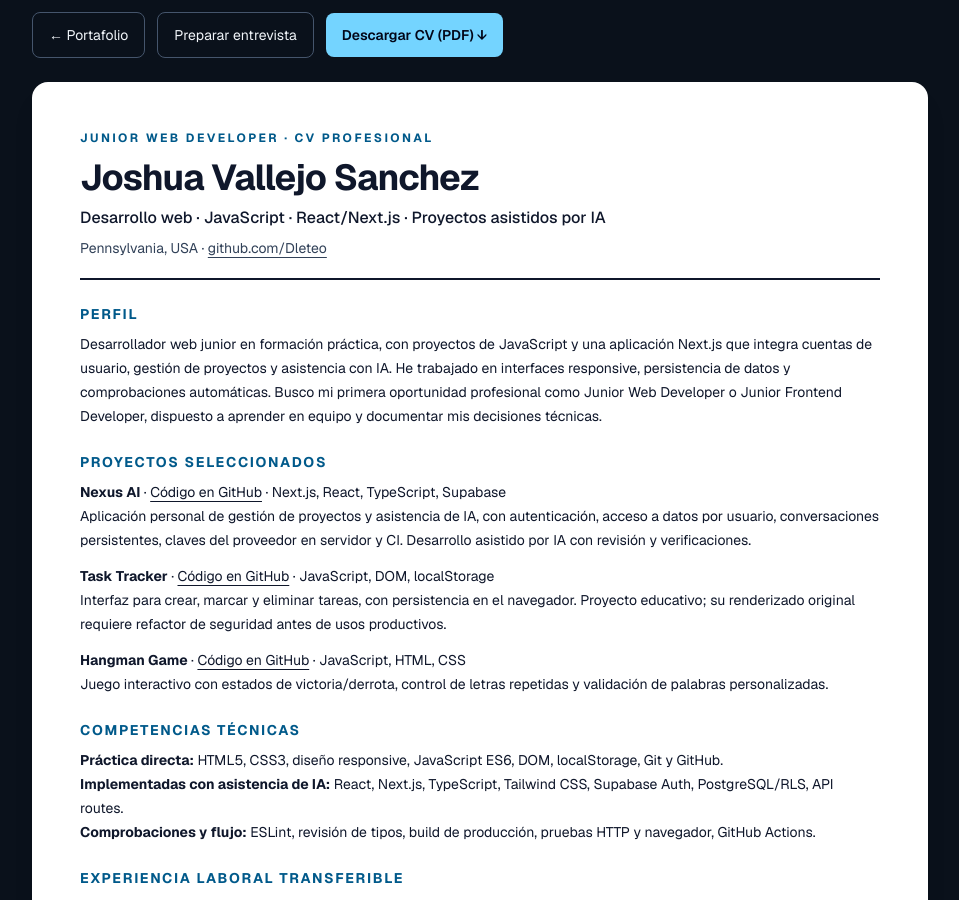
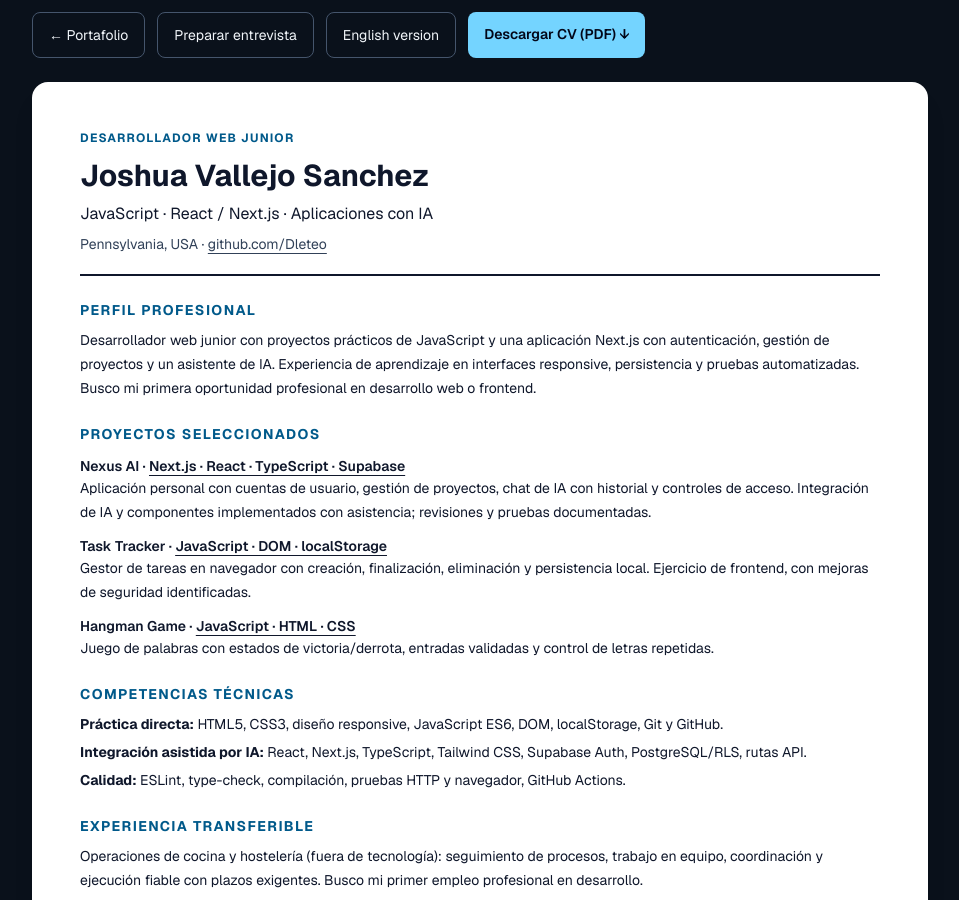
Before and after one commit to Dleteo/Nexus-AI, a Next.js app: page /resume in a window 1280 px wide. Shown: the part 20-920 px from the top of the page, without its empty margins (160-1119 px from the left). Built offline with nearby package versions, Linux system fonts and the light colour scheme.

Commit message:
feat(resume): bilingual CV web views share content with PDF endpoint

```diff
--- a/app/resume/page.tsx
+++ b/app/resume/page.tsx
@@ -1,46 +1,32 @@
 import type { Metadata } from "next";
 import Link from "next/link";
+import { certifications,totalTrainingHours } from "../../data/certifications";
 import { professionalProfile as profile } from "../../data/profile";
-import { certifications, totalTrainingHours } from "../../data/certifications";
+import { resumeCopy, type ResumeLang } from "../../data/resume-copy";
 
-export const metadata: Metadata = {
- title: "Joshua Vallejo Sanchez | Junior Web Developer CV",
- description: "Professional junior web developer résumé with real projects, skills, transferable experience and documented training.",
-};
-const heading="mt-6 text-sm font-bold uppercase tracking-[0.12em] text-sky-800 print:text-black";
-export default function ResumePage() {
- return <main className="min-h-screen bg-[#0a111b] px-4 py-8 text-slate-100 print:min-h-0 print:bg-white print:p-0 print:text-black">
-  <div className="mx-auto max-w-4xl">
-   <nav aria-label="Acciones del currículum" className="mb-6 flex flex-wrap items-center gap-3 print:hidden">
-    <Link className="rounded-lg border border-slate-600 px-4 py-3 text-sm hover:border-sky-400" href="/">← Portafolio</Link>
-    <Link className="rounded-lg border border-slate-600 px-4 py-3 text-sm hover:border-sky-400" href="/interview">Preparar entrevista</Link>
-    <button className="rounded-lg bg-sky-300 px-4 py-3 text-sm font-semibold text-slate-950" type="button" onClick={undefined} hidden aria-hidden="true">Imprimir</button>
-    <a className="rounded-lg bg-sky-300 px-4 py-3 text-sm font-semibold text-slate-950" href="/Joshua-Vallejo-Sanchez-Resume.pdf" download>Descargar CV (PDF) ↓</a>
-   </nav>
-   <article id="resume-print-sheet" className="rounded-2xl bg-white px-6 py-9 text-slate-900 shadow-xl sm:px-12 sm:py-12 print:rounded-none print:px-0 print:py-0 print:shadow-none">
-    <header className="border-b-2 border-slate-900 pb-5">
-     <p className="text-xs font-bold uppercase tracking-[0.2em] text-sky-800">Junior Web Developer · CV profesional</p>
-     <h1 className="mt-3 text-3xl font-bold tracking-tight sm:text-4xl">{profile.name}</h1>
-     <p className="mt-2 text-base font-medium">Desarrollo web · JavaScript · React/Next.js · Proyectos asistidos por IA</p>
-     <p className="mt-2 text-sm text-slate-700">{profile.location} · <a className="underline" href={profile.github}>github.com/Dleteo</a></p>
-    </header>
-    <section><h2 className={heading}>Perfil</h2><p className="mt-2 text-sm leading-6">Desarrollador web junior en formación práctica, con proyectos de JavaScript y una aplicación Next.js que integra cuentas de usuario, gestión de proyectos y asistencia con IA. He trabajado en interfaces responsive, persistencia de datos y comprobaciones automáticas. Busco mi primera oportunidad profesional como Junior Web Developer o Junior Frontend Developer, dispuesto a aprender en equipo y documentar mis decisiones técnicas.</p></section>
-    <section><h2 className={heading}>Proyectos seleccionados</h2>
-     <div className="mt-2 space-y-3 text-sm leading-6">
-      <div><p><strong>Nexus AI</strong> · <a href="https://github.com/Dleteo/Nexus-AI" className="underline">Código en GitHub</a> · Next.js, React, TypeScript, Supabase</p><p>Aplicación personal de gestión de proyectos y asistencia de IA, con autenticación, acceso a datos por usuario, conversaciones persistentes, claves del proveedor en servidor y CI. Desarrollo asistido por IA con revisión y verificaciones.</p></div>
-      <div><p><strong>Task Tracker</strong> · <a href="https://github.com/Dleteo/-To-Do-App-whit-JavaScript" className="underline">Código en GitHub</a> · JavaScript, DOM, localStorage</p><p>Interfaz para crear, marcar y eliminar tareas, con persistencia en el navegador. Proyecto educativo; su renderizado original requiere refactor de seguridad antes de usos productivos.</p></div>
-      <div><p><strong>Hangman Game</strong> · <a href="https://github.com/Dleteo/hangman-game" className="underline">Código en GitHub</a> · JavaScript, HTML, CSS</p><p>Juego interactivo con estados de victoria/derrota, control de letras repetidas y validación de palabras personalizadas.</p></div>
-     </div>
-    </section>
-    <section><h2 className={heading}>Competencias técnicas</h2><p className="mt-2 text-sm leading-6"><strong>Práctica directa:</strong> HTML5, CSS3, diseño responsive, JavaScript ES6, DOM, localStorage, Git y GitHub.<br/><strong>Implementadas con asistencia de IA:</strong> React, Next.js, TypeScript, Tailwind CSS, Supabase Auth, PostgreSQL/RLS, API routes.<br/><strong>Comprobaciones y flujo:</strong> ESLint, revisión de tipos, build de producción, pruebas HTTP y navegador, GitHub Actions.</p></section>
-    <section><h2 className={heading}>Experiencia laboral transferible</h2><p className="mt-2 text-sm leading-6"><strong>Operaciones de cocina y hostelería (fuera del sector tecnológico):</strong> trabajo con procedimientos, coordinación, resolución de incidencias operativas y cumplimiento de tareas en entornos con tiempos exigentes. Busco mi primer puesto remunerado en desarrollo de software.</p></section>
-    <section><h2 className={heading}>Formación y certificados · {totalTrainingHours} horas registradas</h2><p className="mt-1 text-xs text-slate-600">Horas de cursos y asistencias; no equivalen a horas programando ni experiencia laboral.</p>
-     <ul className="mt-2 space-y-1 text-xs leading-5">{certifications.map(x=><li key={x.id}><strong>{x.title}</strong> — {x.issuer}, {x.hours} h ({x.credentialType==="Course completion"?"curso completado":"constancia de asistencia"})</li>)}</ul>
-    </section>
-    <section><h2 className={heading}>Investigación adicional</h2><p className="mt-2 text-sm leading-6"><strong>Nexus Foundation:</strong> laboratorio privado y experimental en Python/PyTorch para explorar tokenización BPE y Transformers pequeños; sin afirmar capacidad conversacional fiable ni experiencia comercial de ML.</p></section>
-    <section><h2 className={heading}>Idiomas</h2><p className="mt-2 text-sm">Español nativo · Inglés intermedio (autodescripción pendiente de evaluación formal).</p></section>
-    <footer className="mt-6 border-t border-slate-300 pt-3 text-xs text-slate-600">El contacto por email y LinkedIn se añadirá al verificar sus enlaces. Información respaldada por proyectos y certificados documentados.</footer>
-   </article>
-  </div>
- </main>;
+export const metadata: Metadata={title:"Joshua Vallejo Sanchez | CV Junior Web Developer",description:"CV bilingüe con proyectos verificables y formación documentada."};
+
+export default async function ResumePage({searchParams}:{searchParams:Promise<{lang?:string}>}){
+ const {lang}=await searchParams;const language:ResumeLang=lang==="en"?"en":"es";const copy=resumeCopy[language];
+ return <main className="min-h-screen bg-[#0a111b] px-4 py-8 text-slate-100 print:min-h-0 print:bg-white print:p-0">
+ <div className="mx-auto max-w-4xl">
+ <nav aria-label="Acciones del currículum" className="mb-6 flex flex-wrap gap-3 print:hidden">
+ <Link href="/" className="rounded-lg border border-slate-600 px-4 py-3 text-sm">← Portafolio</Link>
+ <Link href="/interview" className="rounded-lg border border-slate-600 px-4 py-3 text-sm">Preparar entrevista</Link>
+ <Link href={"/resume?lang="+(language==="es"?"en":"es")} className="rounded-lg border border-slate-600 px-4 py-3 text-sm">{language==="es"?"English version":"Versión en español"}</Link>
+ <a className="rounded-lg bg-sky-300 px-4 py-3 text-sm font-semibold text-slate-950" href={"/api/resume/pdf?lang="+language} download={"Joshua-Vallejo-Sanchez-CV-"+language+".pdf"}>Descargar CV (PDF) ↓</a>
+ </nav>
+ <article id="resume-print-sheet" lang={language} className="rounded-2xl bg-white px-6 py-9 text-slate-900 shadow-xl sm:px-12 sm:py-12 print:rounded-none print:px-0 print:py-0 print:shadow-none">
+ <header className="border-b-2 border-slate-900 pb-5">
+ <p className="text-xs font-bold uppercase tracking-widest text-sky-800">{copy.role}</p><h1 className="mt-3 text-3xl font-bold">{profile.name}</h1><p className="mt-2 text-base">{copy.headline}</p><p className="mt-2 text-sm text-slate-700">{profile.location} · <a href={profile.github} className="underline">github.com/Dleteo</a>{profile.linkedin&&<> · <a className="underline" href={profile.linkedin}>LinkedIn</a></>}</p>
+ </header>
+ <section className="mt-6"><h2 className="text-sm font-bold uppercase tracking-widest text-sky-800">{copy.headings.profile}</h2><p className="mt-2 text-sm leading-6">{copy.summary}</p></section>
+ <section className="mt-6"><h2 className="text-sm font-bold uppercase tracking-widest text-sky-800">{copy.headings.projects}</h2><div className="mt-3 space-y-3">{copy.projects.map(x=><div key={x.name}><p className="text-sm font-semibold">{x.name} · <a href={x.url} className="underline">{x.stack}</a></p><p className="text-sm leading-6">{x.summary}</p></div>)}</div></section>
+ <section className="mt-6"><h2 className="text-sm font-bold uppercase tracking-widest text-sky-800">{copy.headings.skills}</h2><div className="mt-2 space-y-1">{copy.skillGroups.map(x=><p key={x.title} className="text-sm leading-6"><strong>{x.title}:</strong> {x.items}</p>)}</div></section>
+ <section className="mt-6"><h2 className="text-sm font-bold uppercase tracking-widest text-sky-800">{copy.headings.experience}</h2><p className="mt-2 text-sm leading-6">{copy.experience}</p></section>
+ <section className="mt-6"><h2 className="text-sm font-bold uppercase tracking-widest text-sky-800">{copy.headings.training} · {totalTrainingHours} h</h2><p className="mt-1 text-xs text-slate-600">{copy.trainingNote}</p><ul className="mt-2 space-y-1 text-xs leading-5">{certifications.map(x=><li key={x.id}><strong>{x.title}</strong> — {x.issuer}, {x.hours} h ({x.credentialType==="Course completion"?copy.completedLabel:copy.attendanceLabel})</li>)}</ul></section>
+ <section className="mt-6"><h2 className="text-sm font-bold uppercase tracking-widest text-sky-800">{copy.headings.research}</h2><p className="mt-2 text-sm leading-6">{copy.research}</p></section>
+ <section className="mt-6"><h2 className="text-sm font-bold uppercase tracking-widest text-sky-800">{copy.headings.languages}</h2><p className="mt-2 text-sm">{copy.languages}</p></section>
+ <footer className="mt-6 border-t border-slate-300 pt-3 text-xs text-slate-600">{copy.footnote}</footer>
+ </article></div></main>;
 }
```
